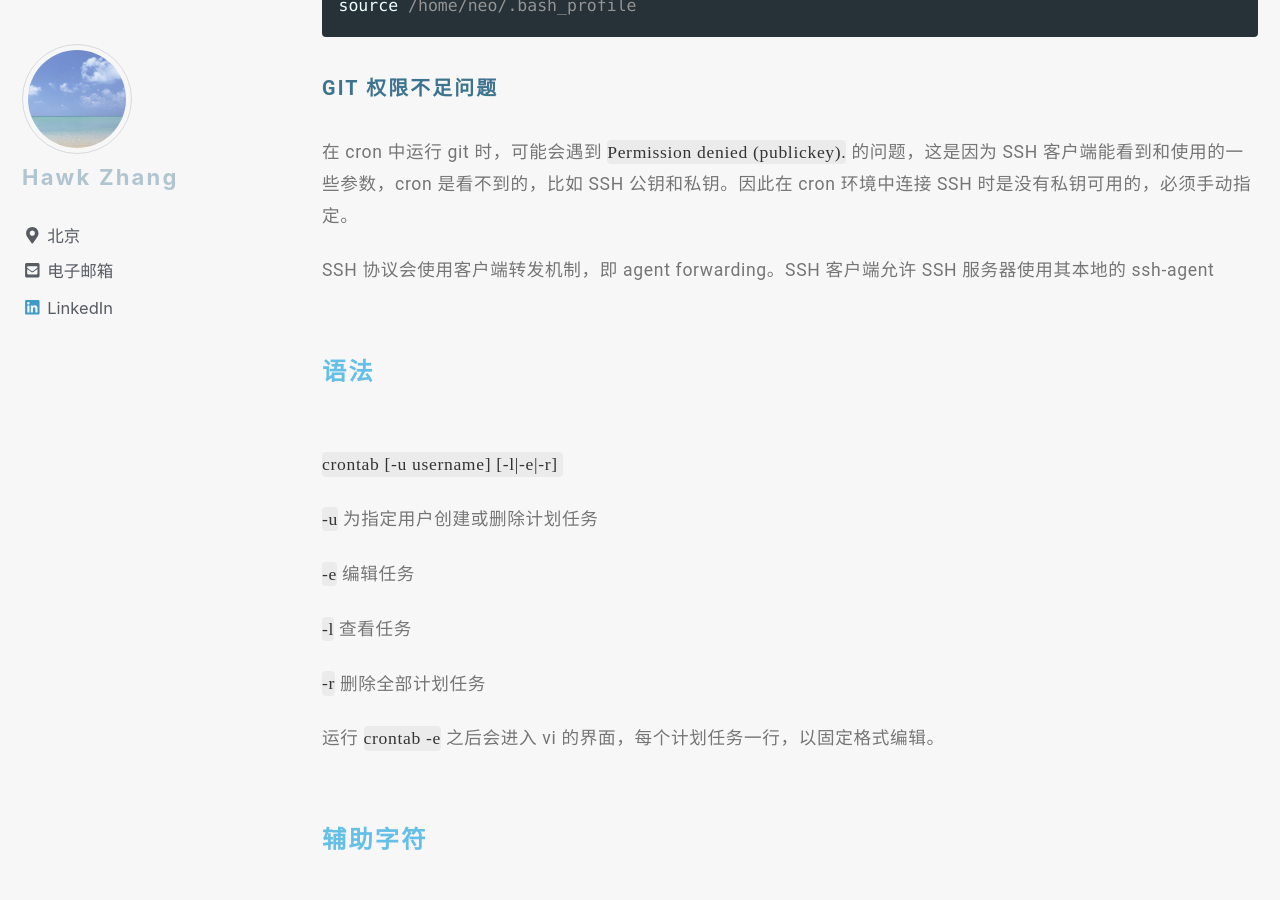
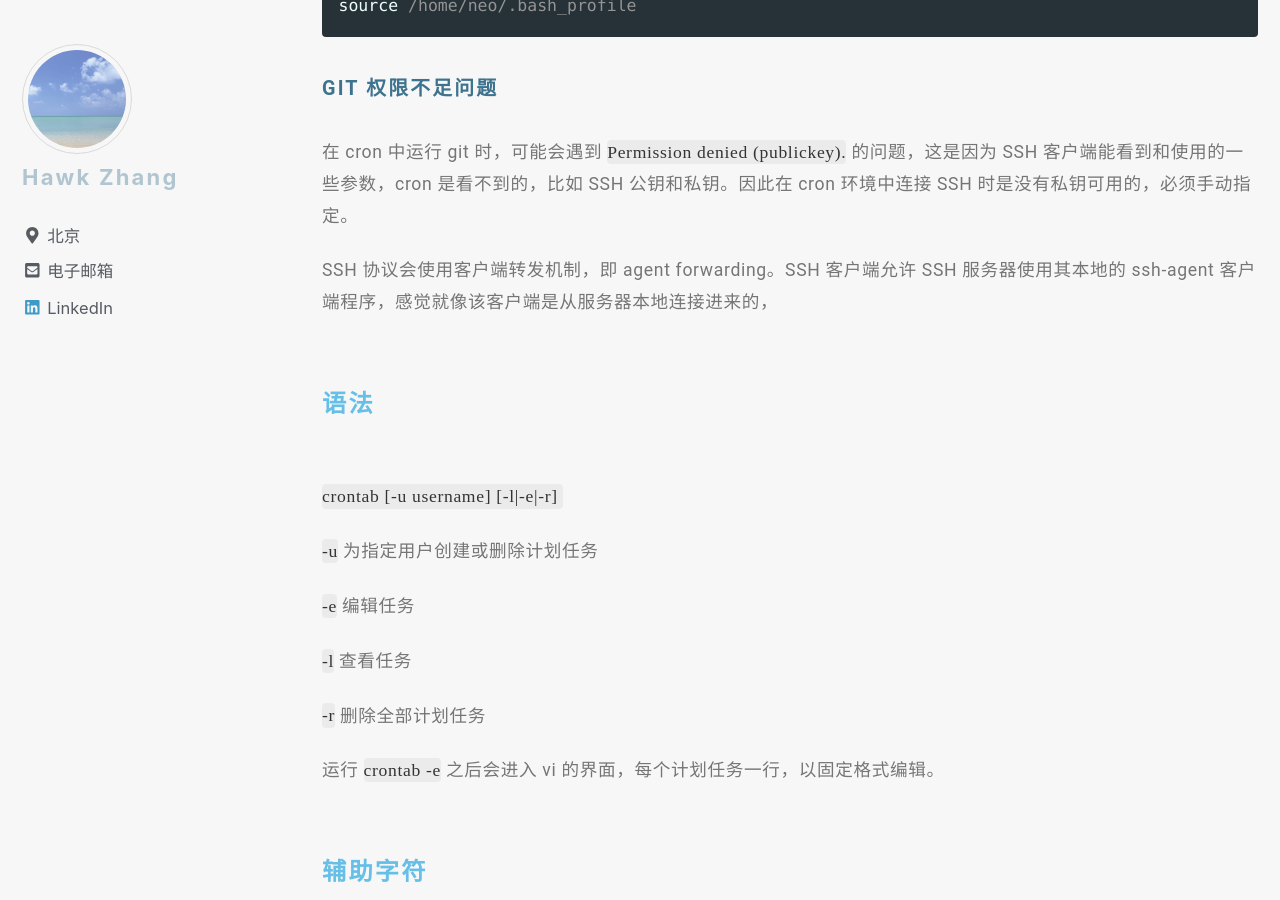
Before and after one commit to narru888/linotes_note, a Jekyll site: the page built from _posts/tools/2015-02-01-cron.md, in a window 1280 px wide and 900 px high, scrolled down 7349 px. Built offline with Jekyll 4.4.1, drawn with Linux system fonts in a browser that asks for light colours; nearby versions of some CDN libraries; a script that is not in the unit is left out; comment, search, counter and statistics services are not loaded.

Commit message:
update on 2018-08-05 18:13:01 CST

```diff
--- a/_posts/tools/2015-02-01-cron.md
+++ b/_posts/tools/2015-02-01-cron.md
@@ -289,7 +289,7 @@ source /home/neo/.bash_profile
 
 在 cron 中运行 git 时，可能会遇到 `Permission denied (publickey).` 的问题，这是因为 SSH 客户端能看到和使用的一些参数，cron 是看不到的，比如 SSH 公钥和私钥。因此在 cron 环境中连接 SSH 时是没有私钥可用的，必须手动指定。
 
-SSH 协议会使用客户端转发机制，即 agent forwarding。SSH 客户端允许 SSH 服务器使用其本地的 ssh-agent
+SSH 协议会使用客户端转发机制，即 agent forwarding。SSH 客户端允许 SSH 服务器使用其本地的 ssh-agent 客户端程序，感觉就像该客户端是从服务器本地连接进来的，
 
 
 
```
Also changed, not shown: 1 other file.
